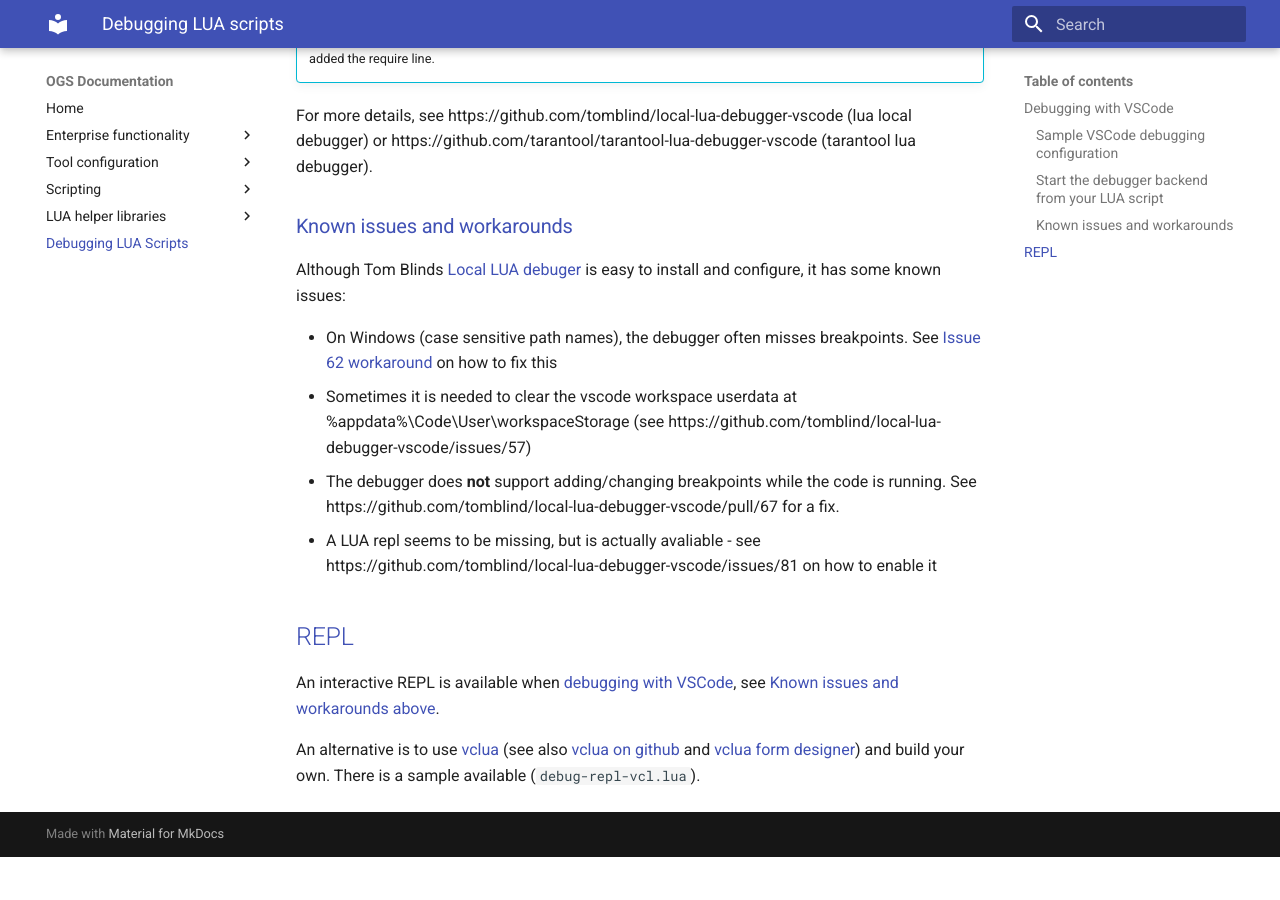
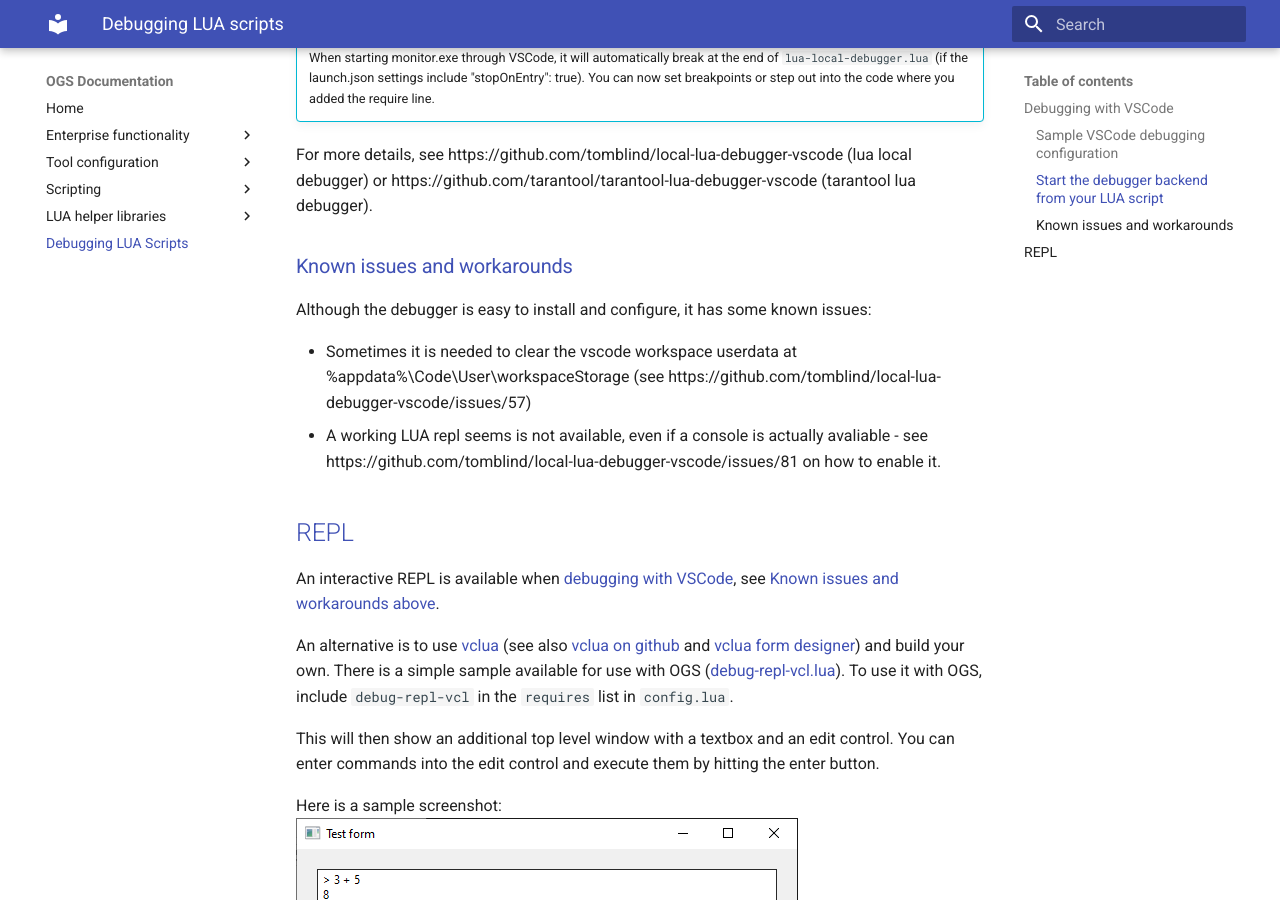
Before and after one commit to haller-erne/ogs, an MkDocs documentation site: the page built from docs/debugging.md, in a window 1280 px wide and 900 px high, scrolled down 1744 px. Built offline with MkDocs 1.6.1 and Material for MkDocs 9.7.7, drawn with Linux system fonts in a browser that asks for light colours; before the commit the page ends 2601 px from its top, so only the background shows below that; some of the changed text lies outside the part shown.

Commit message:
Updated debugging info

```diff
--- a/docs/debugging.md
+++ b/docs/debugging.md
@@ -75,17 +77,19 @@ For more details, see https://github.com/tomblind/local-lua-debugger-vscode (lua
 
 ### Known issues and workarounds
 
-Although Tom Blinds [Local LUA debuger](https://marketplace.visualstudio.com/items?itemName=tomblind.local-lua-debugger-vscode) is easy to install and configure, it has some known issues:
+Although the debugger is easy to install and configure, it has some known issues:
 
-- On Windows (case sensitive path names), the debugger often misses
-  breakpoints. See [Issue 62 workaround](https://github.com/tomblind/local-lua-debugger-vscode/issues/62#issuecomment-1741733785) on how to fix this
 - Sometimes it is needed to clear the vscode workspace userdata at
   %appdata%\Code\User\workspaceStorage (see https://github.com/tomblind/local-lua-debugger-vscode/issues/57)
-- The debugger does **not** support adding/changing breakpoints while the code is running. See https://github.com/tomblind/local-lua-debugger-vscode/pull/67 for a fix.
-- A LUA repl seems to be missing, but is actually avaliable - see https://github.com/tomblind/local-lua-debugger-vscode/issues/81 on how to enable it
+- A working LUA repl seems is not available, even if a console is actually avaliable - see https://github.com/tomblind/local-lua-debugger-vscode/issues/81 on how to enable it.
 
 ## REPL
 
 An interactive REPL is available when [debugging with VSCode](#debugging-with-vscode), see [Known issues and workarounds above](#known-issues-and-workarounds).
 
-An alternative is to use [vclua](https://sourceforge.net/projects/vclua/) (see also [vclua on github](https://github.com/hipBali/vclua) and [vclua form designer](https://github.com/hipBali/vclua-tools/tree/initial-v1/vt-form)) and build your own. There is a sample available (`debug-repl-vcl.lua`).
+An alternative is to use [vclua](https://sourceforge.net/projects/vclua/) (see also [vclua on github](https://github.com/hipBali/vclua) and [vclua form designer](https://github.com/hipBali/vclua-tools/tree/initial-v1/vt-form)) and build your own. There is a simple sample available for use with OGS ([debug-repl-vcl.lua](https://github.com/haller-erne/ogs/blob/main/samples/debugging/debug-repl-vcl.lua)). To use it with OGS, include `debug-repl-vcl` in the `requires` list in `config.lua`.
+
+This will then show an additional top level window with a textbox and an edit control. You can enter commands into the edit control and execute them by hitting the enter button.
+
+Here is a sample screenshot:
+![screenshot debug-repl-vcl](debug-repl-vcl.png)
```
Also changed, not shown: other parts of docs/debugging.md (+5 -3 lines), docs/debug-repl-vcl.png (added).
